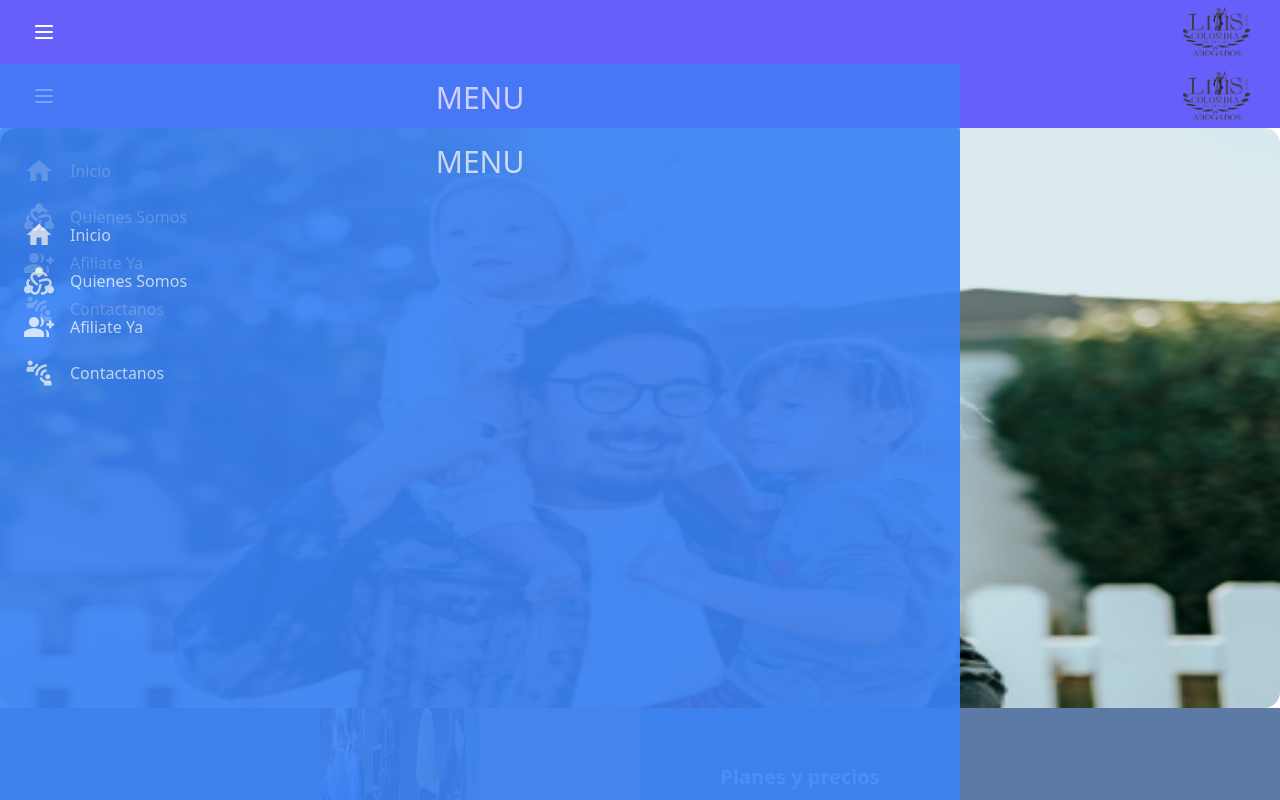
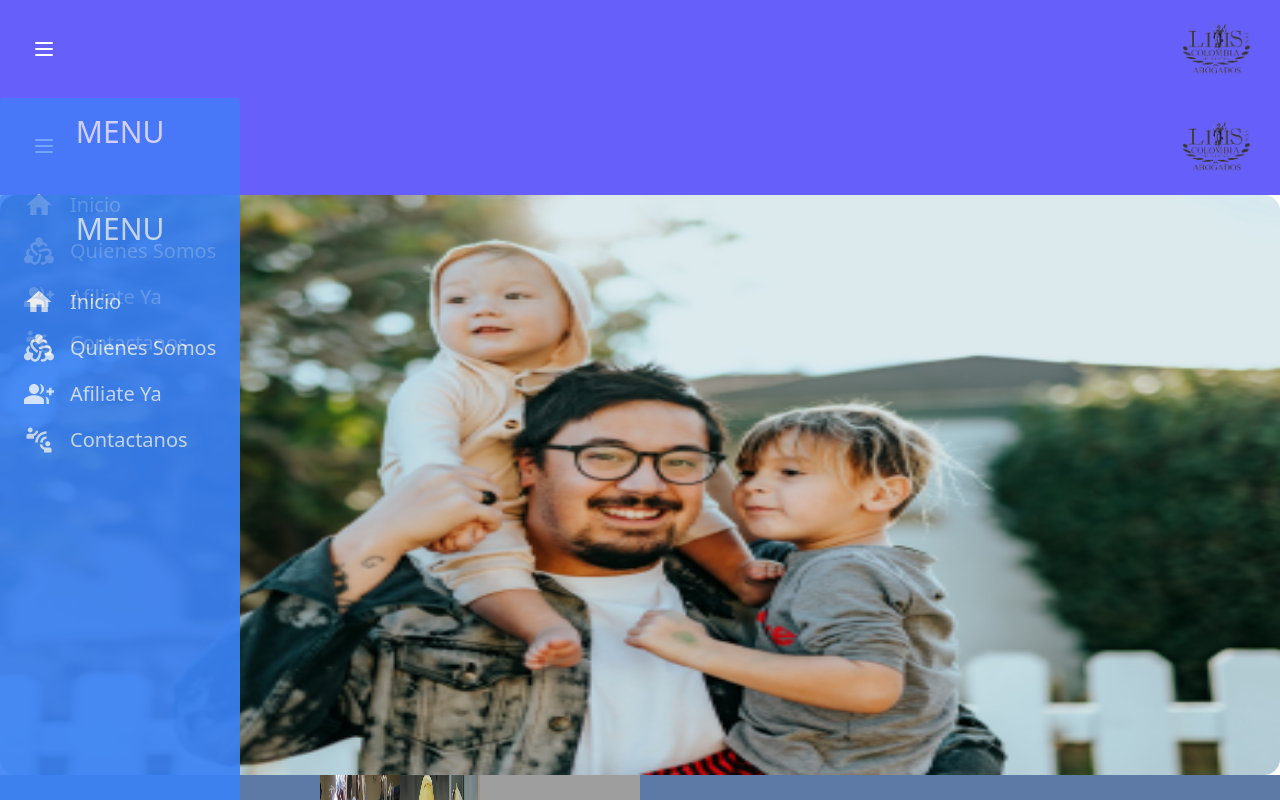
Before and after one commit to ccastri/Litis-S.A.S., a Next.js app: page / in a window 1280 px wide. Shown: the top 800 px of the page. Built offline with nearby package versions, Linux system fonts and the light colour scheme; grey boxes are pictures that could not be loaded.

Commit message:
Check this Sidebar working now

```diff
--- a/components/Header.tsx
+++ b/components/Header.tsx
@@ -10,19 +10,19 @@ const Header = () => {
 // const dispatch = useDispatch()
   return (
 <div className={`  text-white text-xl bg-[#675FFA]  flex w-full justify-between items-center my-auto py-5 h-16 mb-0`}>
-        <MenuIcon
-        // onClick={}
-        className={`h-6 mx-8 transition duration-100 transform hover:scale-125 hover:text-white`} />
         <Image
           src='/LOGO-LITIS-removebg.png'
           width={100}
           height={100}
           className='mr-4 transition duration-100
-                        transform hover:scale-125
-                                '
+          transform hover:scale-125
+          '
           object-fit='cover'
           alt=''/>
           {/* <Sidebar/> */}
+          <MenuIcon
+          // onClick={}
+          className={`h-6 mx-8 transition duration-100 transform hover:scale-125 hover:text-white`} />
       </div>
   )
 }
--- a/components/Sidebar.tsx
+++ b/components/Sidebar.tsx
@@ -3,11 +3,32 @@ import HomeIcon from '@mui/icons-material/Home';
 import Diversity2Icon from '@mui/icons-material/Diversity2';
 import GroupAddIcon from '@mui/icons-material/GroupAdd';
 import ConnectWithoutContactIcon from '@mui/icons-material/ConnectWithoutContact';
+import { MenuIcon } from '@heroicons/react/outline';
+import {useState} from 'react'
+import Image from 'next/image';
 const Sidebar = () => {
+    const [isOpen, setIsOpen] = useState(false)
   return (
-    <div className='absolute z-50 w-[75%] opacity-70 rounded h-full bg-blue-500'>
+    <div className={`  text-white text-xl bg-[#675FFA]  `}>
+        <div className='flex flex-row w-full justify-between items-center my-auto py-5  mb-0'>
+
+          {/* <Sidebar/> */}
+          <MenuIcon
+          onClick={()=> setIsOpen(!isOpen)}
+          className={`h-6 mx-8 transition duration-100 transform hover:scale-125 hover:text-white`} />
+          <Image
+          src='/LOGO-LITIS-removebg.png'
+          width={100}
+          height={100}
+          className='mr-4 transition duration-100
+          transform hover:scale-125
+          '
+          object-fit='cover'
+          alt=''/>
+          </div>
+    <div className={`absolute z-50 opacity-70 h-full  ${isOpen && '-translate-x-full'} rounded bg-blue-500`}>
         <h1 className='text-center text-3xl py-4 '>MENU</h1>
-        <div className=' relative rounded-md hover:opacity-100 hover:bg-green-500 space-y-4 p-6'>
+        <div className='  rounded-md hover:opacity-100 hover:bg-green-500 space-y-4 p-6'>
             <div className='flex space-x-4 items-center hover:text-3xl m-auto  hover:bg-slate-600 rounded-md hover:px-4'>
             <HomeIcon sx={{fontSize:'30px'}} className=''/>
             <h2 className=''>Inicio</h2>
@@ -25,6 +46,7 @@ const Sidebar = () => {
             <h2 className=''>Contactanos</h2>
             </div>
         </div>
+        </div>
     </div>
   )
 }
--- a/src/app/layout.tsx
+++ b/src/app/layout.tsx
@@ -18,9 +18,9 @@ export default function RootLayout({
       <head />
 
       <body className='mb-0'>
-        <div className='text-white'>
+        <div className=' text-white'>
 
-      <Header/>
+      {/* <Header/> */}
       <Sidebar/>
         </div>
         <div>
```
